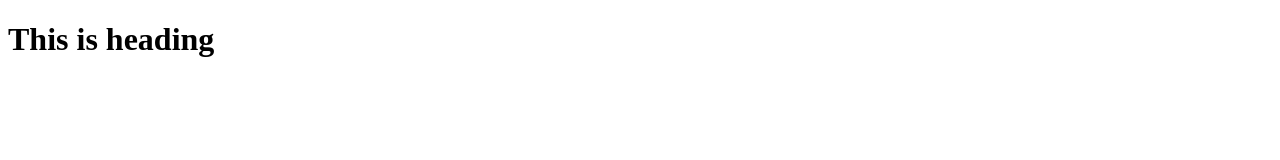
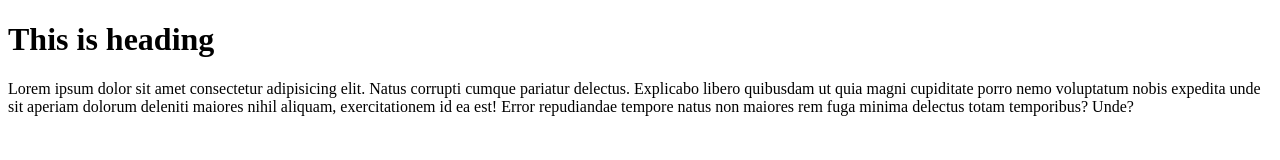
Before and after one commit to Syed-Musa/first-github-reposit, a plain HTML site: page index.html in a window 1280 px wide. Drawn offline with Linux system fonts and the light colour scheme.

Commit message:
first commit

```diff
--- a/index.html
+++ b/index.html
@@ -7,5 +7,6 @@
 </head>
 <body>
     <h1>This is heading</h1>
+    <p>Lorem ipsum dolor sit amet consectetur adipisicing elit. Natus corrupti cumque pariatur delectus. Explicabo libero quibusdam ut quia magni cupiditate porro nemo voluptatum nobis expedita unde sit aperiam dolorum deleniti maiores nihil aliquam, exercitationem id ea est! Error repudiandae tempore natus non maiores rem fuga minima delectus totam temporibus? Unde?</p>
 </body>
 </html>
```
